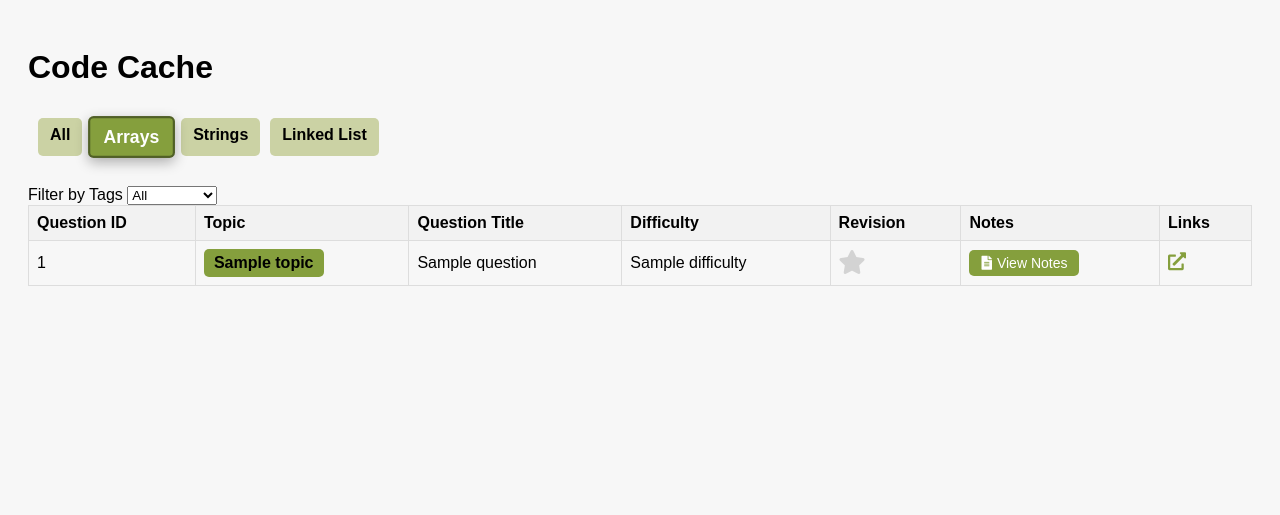
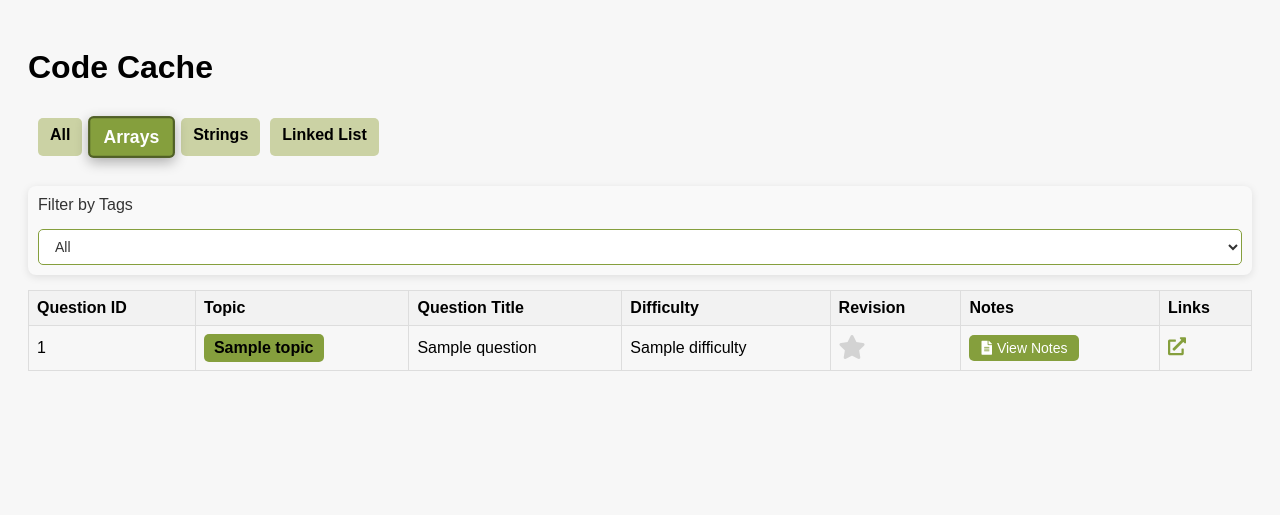
Before and after one commit to divyadhimaan/Code-Cache, a Flask app: page /view_cache?topic=Arrays in a window 1280 px wide. Shown: the top 515 px of the page. Run offline with Flask 3, Linux system fonts and the light colour scheme; a database or web service that is not in the repository returns one stand-in record (values such as "Sample title"); data that the repository does not hold is empty; some libraries are stand-ins or nearby versions.

Commit message:
added the add tags feature

```diff
--- a/app.py
+++ b/app.py
@@ -85,9 +85,9 @@ def view_cache():
             questions = collection.find({"additional_tags": selected_tag}) if collection is not None else []
 
 
-
-        tags = db['tags'].find()
-        return render_template('view_cache.html', questions=questions, topics=PREDEFINED_TOPICS, selected_topics=selected_topics,tags=tags, selected_tag=selected_tag)
+        all_tags = list(collection.distinct("additional_tags"))
+        print("Tags available: ",all_tags)
+        return render_template('view_cache.html', questions=questions, topics=PREDEFINED_TOPICS, selected_topics=selected_topics,tags=all_tags, selected_tag=selected_tag)
 
     except Exception as e:
         return render_template('500.html', error=str(e)), 500
@@ -122,7 +122,13 @@ def add_question():
             notes_file = request.files.get('notes_file')
             notes_content = ""
 
-            additional_tags = request.form.getlist('additional_tags')
+            selected_tags = request.form.get('selected_tags')
+            if selected_tags:
+                tags_list = selected_tags.split(',')
+                print("Selected tags:", tags_list)
+
+            additional_tags = tags_list
+
             new_tag = request.form.get('new_tag')
             if new_tag:
                 additional_tags.append(new_tag)
@@ -150,7 +156,7 @@ def add_question():
                 revision=revision,
                 link=link,
                 notes=notes_content ,
-                additional_tags=additional_tags
+                additional_tags=additional_tags,
             )
 
             # Insert the question into the collection
@@ -159,9 +165,8 @@ def add_question():
             return redirect(url_for('view_cache'))
 
         # If GET request, render the form
-        tags = db['tags'].find()
-        print("Tags: %s", tags)
-        return render_template('add_question.html', topics=PREDEFINED_TOPICS, difficulties=DIFFICULTY_LEVELS,tags=tags)
+        all_tags = list(collection.distinct("additional_tags"))
+        return render_template('add_question.html', topics=PREDEFINED_TOPICS, difficulties=DIFFICULTY_LEVELS,tags=all_tags, new_tag_option=True)
 
     except Exception as e:
         return render_template('500.html', error=str(e)), 500
@@ -192,10 +197,19 @@ def edit_question(question_id):
 
             current_tags = question.get('additional_tags', [])
 
+            selected_tags = request.form.get('selected_tags')
+            if selected_tags:
+                tags_list = selected_tags.split(',')
+                print("Selected tags:", tags_list)
+
             # Get new tags entered by the user and ensure no duplicates
             new_tags = request.form.getlist('additional_tags')
             new_tag = request.form.get('new_tag')
+            if new_tag:
+                # If a new tag is provided, append it to the list
+                new_tags.append(new_tag)
             updated_tags = list(set(current_tags + new_tags))  # Combine and remove duplicates
+            print("updated tags", updated_tags)
 
             # Update the question with the new tags
             updated_question['additional_tags'] = updated_tags
@@ -204,13 +218,14 @@ def edit_question(question_id):
                 collection.update_one({"question_id": question_id}, {"$set": updated_question})
             return redirect(url_for('view_cache'))
 
+        all_tags = list(collection.distinct("additional_tags"))
         return render_template('add_question.html',
                                question=question,
                                topics=PREDEFINED_TOPICS,
                                difficulties=DIFFICULTY_LEVELS,
                                edit_mode=True,
                                selected_tags=question.get('additional_tags', []),
-                               tags=db['tags'].find(),
+                               tags=all_tags,
                                new_tag_option=True)
 
     except Exception as e:
--- a/models.py
+++ b/models.py
@@ -6,7 +6,7 @@ class Question(BaseModel):
     question_title: str
     topic: str
     difficulty: str
-    revision: Optional[bool] = False
+    revision: Optional[bool] = 0
     link: str
     notes: Optional[str] = None  # This will store the content of the .md file
     additional_tags: List[str]
--- a/static/css/view_cache.css
+++ b/static/css/view_cache.css
@@ -20,7 +20,7 @@ body {
   position: fixed;
   bottom: 20px;
   right: 20px;
-        background-color: #859F3D;
+  background-color: #859f3d;
   color: white;
   font-size: 18px;
   padding: 15px;
@@ -34,11 +34,11 @@ body {
 }
 
 .code-button:hover {
-        background-color: #CBD2A4;
+  background-color: #cbd2a4;
   color: black;
 }
 .view-button {
-        background-color: #859F3D;
+  background-color: #859f3d;
   color: white;
   padding: 5px 12px;
   border-radius: 5px;
@@ -51,11 +51,11 @@ body {
   margin-right: 5px;
 }
 .view-button:hover {
-        background-color: #CBD2A4;
+  background-color: #cbd2a4;
   color: black;
 }
 .link-icon {
-        color: #859F3D;
+  color: #859f3d;
   font-size: 18px;
   text-decoration: none;
 }
@@ -78,13 +78,13 @@ body {
   font-weight: bold;
   transition: transform 0.2s, box-shadow 0.2s;
   color: black;
-        background-color: #CBD2A4;
+  background-color: #cbd2a4;
 }
 
 .filter-tag:hover {
   transform: scale(1.05);
   box-shadow: 0px 4px 10px rgba(0, 0, 0, 0.3);
-        background-color: #859F3D;
+  background-color: #859f3d;
   color: white;
 }
 
@@ -93,7 +93,7 @@ body {
   border: 2px solid rgba(0, 0, 0, 0.4);
   box-shadow: 0px 4px 12px rgba(0, 0, 0, 0.3);
   transform: scale(1.1);
-        background-color: #859F3D;
+  background-color: #859f3d;
   color: white;
 }
 .table-tag {
@@ -118,3 +118,57 @@ body {
 .star-rating .fa-star.checked {
   color: #ffb400;
 }
+
+/* Container for tags filter */
+.tags-filter-container {
+  margin: 15px 0;
+  padding: 10px;
+  background-color: #f9f9f9;
+  border-radius: 8px;
+  display: flex;
+  flex-direction: column;
+  align-items: flex-start;
+  box-shadow: 0 2px 8px rgba(0, 0, 0, 0.1);
+}
+
+/* Label styling */
+.tags-filter-label {
+  font-size: 16px;
+  font-weight: 500;
+  margin-bottom: 5px;
+  color: #333;
+}
+
+/* Styling for the dropdown select */
+.tags-filter-dropdown {
+  width: 100%;
+  padding: 8px 12px;
+  border: 1px solid #859f3d;
+  border-radius: 5px;
+  font-size: 14px;
+  background-color: #fff;
+  color: #333;
+  outline: none;
+  transition: border-color 0.3s ease;
+}
+
+.tags-filter-dropdown:focus {
+  border-color: #cbd2a4;
+  box-shadow: 0 0 5px rgba(133, 159, 61, 0.5);
+}
+
+/* Add some spacing between the label and select dropdown */
+.tags-filter-container select {
+  margin-top: 10px;
+}
+
+/* Styling for the options inside the dropdown */
+.tags-filter-dropdown option {
+  padding: 10px;
+  font-size: 14px;
+}
+
+/* Additional hover effect for options */
+.tags-filter-dropdown option:hover {
+  background-color: #f1f1f1;
+}
--- a/static/scripts.js
+++ b/static/scripts.js
@@ -56,3 +56,46 @@ document.getElementById('tags-filter')?.addEventListener('change', function () {
     // Redirect the page to apply the filter
     window.location.href = url.toString();
 });
+
+
+document.addEventListener("DOMContentLoaded", function() {
+    const tagsContainer = document.getElementById("tags-container");
+    const selectedTagsInput = document.getElementById("selected_tags");
+
+    // Initialize a set to keep track of selected tags
+    let selectedTags = new Set(selectedTagsInput.value.split(',').filter(tag => tag));  // Pre-select tags if available
+
+    // Mark selected tags as selected on page load
+    tagsContainer.querySelectorAll('.tag-badge').forEach(badge => {
+        const tagName = badge.getAttribute('data-tag');
+        if (selectedTags.has(tagName)) {
+            badge.classList.add('selected');
+        }
+    });
+
+    // Toggle selection of tags when clicked
+    tagsContainer.addEventListener("click", function(event) {
+        const clickedBadge = event.target;
+
+        if (clickedBadge.classList.contains("tag-badge")) {
+            clickedBadge.classList.toggle("selected");
+
+            const tagName = clickedBadge.getAttribute("data-tag");
+
+            // Toggle the tag in the selectedTags set
+            if (clickedBadge.classList.contains("selected")) {
+                selectedTags.add(tagName);
+            } else {
+                selectedTags.delete(tagName);
+            }
+
+            // Update the hidden input with the selected tags
+            selectedTagsInput.value = Array.from(selectedTags).join(",");
+        }
+    });
+
+    // Form submission event to include selected tags
+    document.querySelector("form").addEventListener("submit", function() {
+        selectedTagsInput.value = Array.from(selectedTags).join(",");
+    });
+});
--- a/templates/view_cache.html
+++ b/templates/view_cache.html
@@ -27,16 +27,15 @@
     </div>
 
 
-    <div>
-        <label for="tags-filter">Filter by Tags</label>
-        <select id="tags-filter" name="tags" onchange="filterByTags()">
-            <option value="All">All</option>
+    <div class="tags-filter-container">
+        <label for="tags-filter" class="tags-filter-label">Filter by Tags</label>
+        <select id="tags-filter" name="tags" class="tags-filter-dropdown" onchange="filterByTags()">
+            <option value="All" {% if selected_tag == 'All' %}selected{% endif %}>All</option>
             {% for tag in tags %}
-                <option value="{{ tag['tag_name'] }}">{{ tag['tag_name'] }}</option>
+                <option value="{{ tag }}" {% if tag == selected_tag %}selected{% endif %}>{{ tag }}</option>
             {% endfor %}
         </select>
     </div>
-
 
 
     <table>
--- a/templates/view_question.html
+++ b/templates/view_question.html
@@ -39,7 +39,7 @@
         <a href="{{ question['link'] }}" target="_blank">View External Link</a>
       </div>
 
-      <a href="/">
+      <a href="/view_cache">
         <button class="back-button">
           <i class="fas fa-arrow-left"></i>
         </button>
```
Also changed, not shown: static/css/add_question.css (+38 -0 lines), templates/add_question.html (+20 -8 lines). Lines whose indentation alone changed are shown as unchanged.
